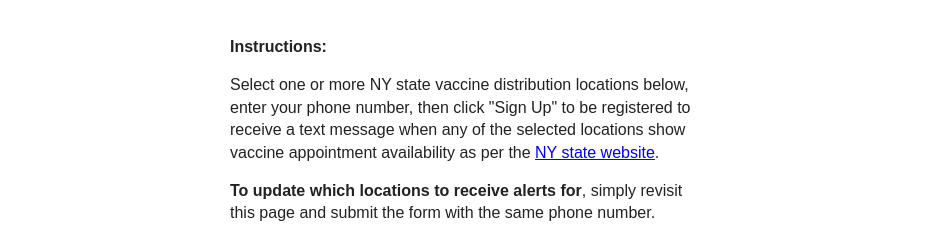
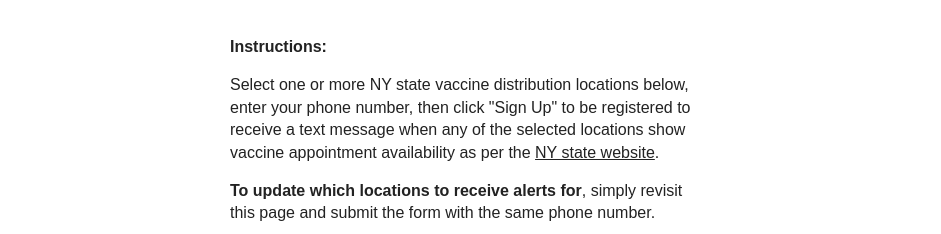
Before and after one commit to fernap3/ny-vaccine-alert, a website: page index.html in a window 1280 px wide. Shown: the top 234 px of the page, without its empty margins (170-1111 px from the left). Drawn offline with Linux system fonts and the light colour scheme.

Commit message:
Get rid of the user-agent link:visited stylign

```diff
--- a/index.html
+++ b/index.html
@@ -29,6 +29,10 @@
 				--color-background: white;
 				--color-button-border: #656565;
 			}
+		}
+
+		a {
+			color: var(--color-text);
 		}
 
 		button {
```
